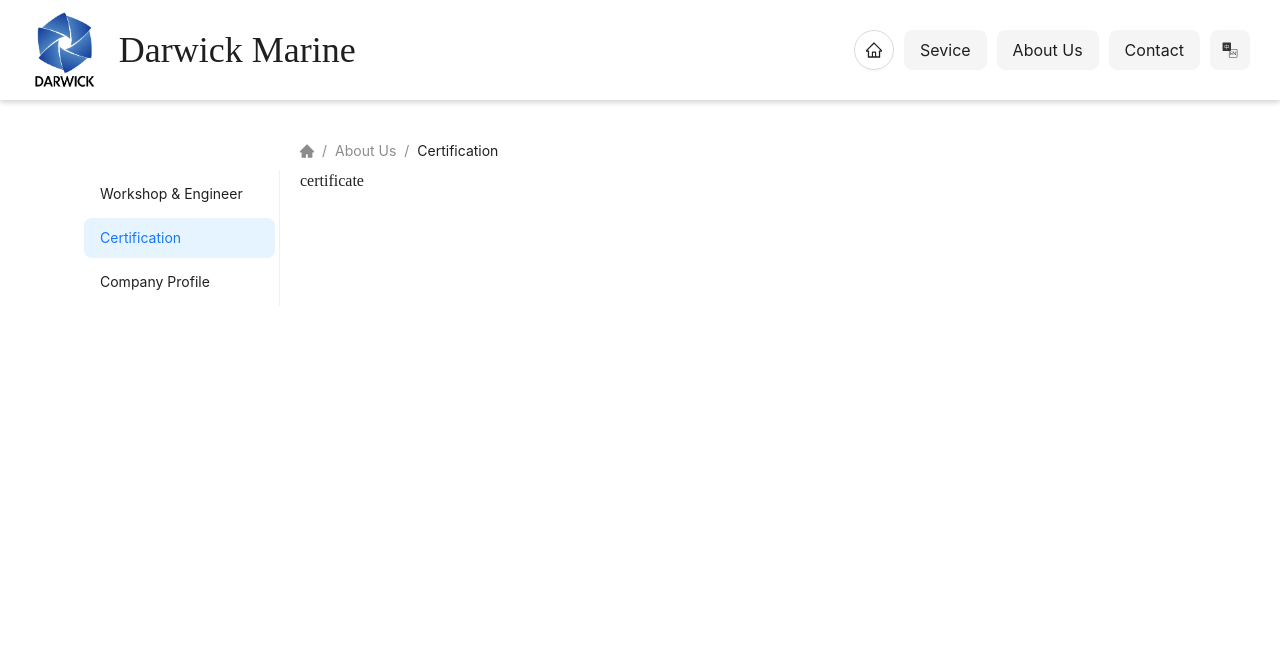
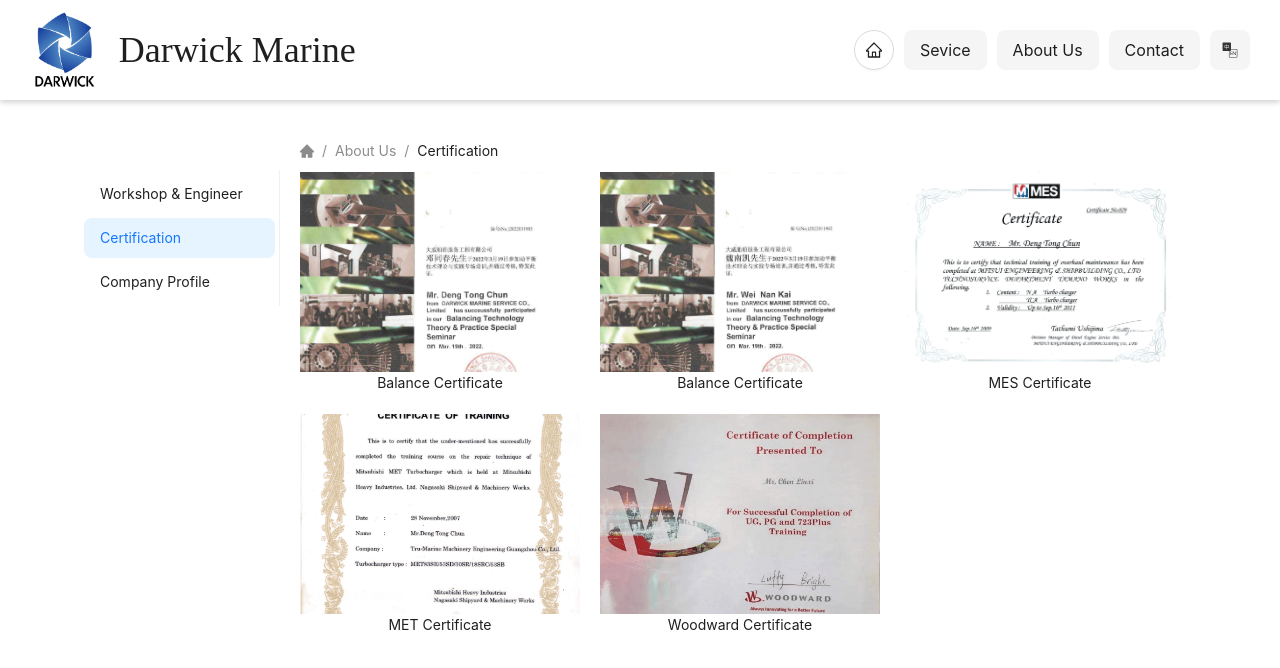
Before and after one commit to WakerCN/darwick-website, a React (Vite) app: page /about/certificate in a window 1280 px wide. Shown: the top 668 px of the page. Built offline with nearby package versions, Linux system fonts and the light colour scheme.

Commit message:
✨ feat <page> add certificate page

```diff
--- /dev/null
+++ b/src/constant/certificate.ts
@@ -0,0 +1,38 @@
+/*
+ * @Author       : 魏威
+ * @Date         : 2025-06-08 10:08
+ * @LastEditTime : 2025-06-08 10:08
+ * @LastEditors  : StarOne
+ * @Description  :
+ */
+
+import type { Picture } from './work';
+
+import pic1 from '@/assets/certification/certificate-dtc.jpg';
+import pic2 from '@/assets/certification/certificate-wnk.jpg';
+import pic3 from '@/assets/certification/MES.png';
+import pic4 from '@/assets/certification/MET.png';
+import pic5 from '@/assets/certification/woodward.png';
+
+export const certificatePictureList: Picture[] = [
+  {
+    key: 'c-balance-dtc',
+    url: pic1
+  },
+  {
+    key: 'c-balance-wnk',
+    url: pic2
+  },
+  {
+    key: 'c-mes',
+    url: pic3
+  },
+  {
+    key: 'c-met',
+    url: pic4
+  },
+  {
+    key: 'c-woodward',
+    url: pic5
+  }
+];
--- a/src/locales/en.json
+++ b/src/locales/en.json
@@ -74,7 +74,13 @@
       "turbo-blade-repairs": "Turbine Blade Repairs",
       "laser-welding-for-blades": "Laser Welding For Blades",
       "laser-aided-reclamation": "Laser Aided Reclamation",
-      "governor-overhaul": "Governor Overhaul"
+      "governor-overhaul": "Governor Overhaul",
+
+      "c-balance-dtc": "Balance Certificate",
+      "c-balance-wnk": "Balance Certificate",
+      "c-mes": "MES Certificate",
+      "c-met": "MET Certificate",
+      "c-woodward": "Woodward Certificate"
     },
     "footer": {
       "address": "address",
--- a/src/locales/zh.json
+++ b/src/locales/zh.json
@@ -74,7 +74,13 @@
       "turbo-blade-repairs": "涡轮叶片修理",
       "laser-welding-for-blades": "叶片激光焊接",
       "laser-aided-reclamation": "激光熔覆",
-      "governor-overhaul": "调速器检修"
+      "governor-overhaul": "调速器检修",
+
+      "c-balance-dtc": "平衡认证",
+      "c-balance-wnk": "平衡认证",
+      "c-mes": "MES 认证",
+      "c-met": "MET 认证",
+      "c-woodward": "伍德沃德 认证"
     },
     "footer": {
       "address": "地址",
--- a/src/routers/index.tsx
+++ b/src/routers/index.tsx
@@ -1,7 +1,7 @@
 /*
  * @Author       : 魏威
  * @Date         : 2025-06-02 10:41
- * @LastEditTime : 2025-06-06 22:48
+ * @LastEditTime : 2025-06-08 10:17
  * @LastEditors  : StarOne
  * @Description  :
  */
@@ -16,6 +16,9 @@
 const AboutPage = lazy(() => import('@/views/About/AboutPage.tsx'));
 const WorkshopPage = lazy(() => import('@/views/About/WorkShop/index.tsx'));
 const CompanyPage = lazy(() => import('@/views/About/Company/index.tsx'));
+const CertificatePage = lazy(
+  () => import('@/views/About/Certificate/index.tsx')
+);
 
 // import RepairPage from '@/views/service/Repair/index.tsx';
 // import ContactPage from '@/views/service/Contact/index.tsx';
@@ -57,7 +60,7 @@
           },
           {
             path: 'certificate',
-            Component: () => <div>certificate</div>
+            Component: CertificatePage
           },
           {
             path: 'company',
--- /dev/null
+++ b/src/views/About/Certificate/index.tsx
@@ -0,0 +1,9 @@
+import { DWPicktureGroup } from '@/components/DWPictureGroup';
+import { certificatePictureList } from '@/constant/certificate';
+import React from 'react';
+
+export const CertificatePage: React.FC = () => {
+  return <DWPicktureGroup items={certificatePictureList} />;
+};
+
+export default CertificatePage;
```
